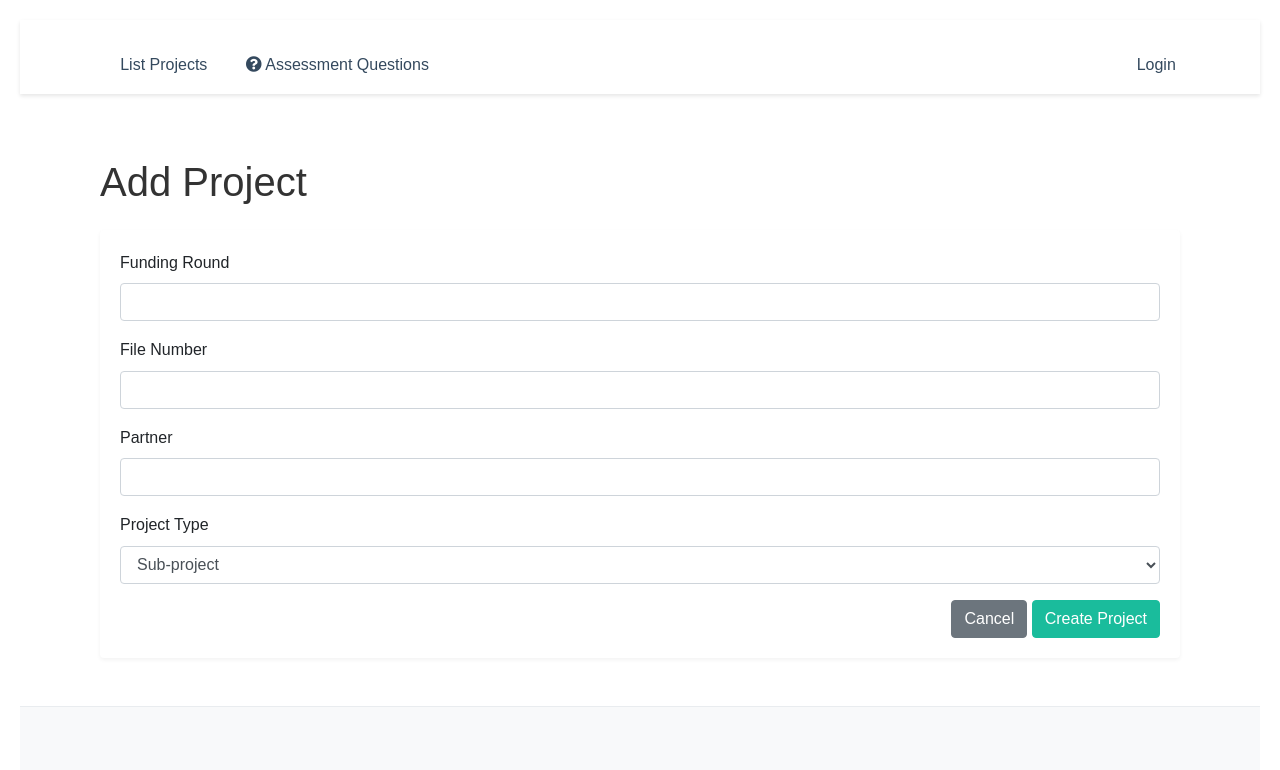
After one commit to patterson-s/siemens, a Python web app: template app/templates/main/add_project.html in a window 1280 px wide. The commit adds this page. Shown: the top 770 px of the page. Run offline with Jinja, Linux system fonts and the light colour scheme; the template is opened without the code that fills it, so the values that code supplies are empty; some libraries are stand-ins or nearby versions.

Commit message:
add sub projects

```diff
--- a/app/models/models.py
+++ b/app/models/models.py
@@ -119,6 +119,8 @@ class Project(db.Model):
     countries_covered = db.Column(db.String(255))
     integrity_partner_name = db.Column(db.String(255))
     partner_type = db.Column(db.String(50))
+    project_type = db.Column(db.String(50), nullable=False, server_default='sub-project', default='sub-project')
+    parent_project = db.Column(db.Integer, db.ForeignKey('univ_projects.id'), nullable=True)
     project_partners = db.Column(db.Text)
     wb_or_eib = db.Column(db.String(50))
     key_project_objectives = db.Column(db.Text)
--- /dev/null
+++ b/app/templates/main/add_project.html
@@ -0,0 +1,44 @@
+{% extends "base.html" %}
+
+{% block content %}
+<div class="container-fluid">
+    <h1 class="my-4">Add Project</h1>
+
+    <div class="card">
+        <div class="card-body">
+            <form method="POST" action="{{ url_for('main.add_project') }}">
+                <input type="hidden" name="csrf_token" value="{{ csrf_token }}">
+
+                <div class="form-group">
+                    <label for="name_of_round">Funding Round</label>
+                    <input type="number" class="form-control" id="name_of_round" name="name_of_round" step="1" min="1" required>
+                </div>
+
+                <div class="form-group">
+                    <label for="file_number_db">File Number</label>
+                    <input type="number" class="form-control" id="file_number_db" name="file_number_db" step="0.1" min="0">
+                </div>
+
+                <div class="form-group">
+                    <label for="integrity_partner_name">Partner</label>
+                    <input type="text" class="form-control" id="integrity_partner_name" name="integrity_partner_name" required>
+                </div>
+
+                <div class="form-group">
+                    <label for="project_type">Project Type</label>
+                    <select class="form-control" id="project_type" name="project_type">
+                        <option value="overarching project">Overarching project</option>
+                        <option value="project">Project</option>
+                        <option value="sub-project" selected>Sub-project</option>
+                    </select>
+                </div>
+
+                <div class="text-right">
+                    <a href="{{ url_for('main.projects') }}" class="btn btn-secondary">Cancel</a>
+                    <button type="submit" class="btn btn-primary">Create Project</button>
+                </div>
+            </form>
+        </div>
+    </div>
+</div>
+{% endblock %}
--- a/app/templates/main/projects.html
+++ b/app/templates/main/projects.html
@@ -108,7 +108,7 @@
                                 </td>
                                 <td class="text-right">
                                     <a href="{{ url_for('main.project_details', project_id=project.id) }}"
-                                       class="btn btn-sm btn-outline-primary">View Project</a>
+                                       class="btn btn-sm btn-outline-primary">View {{ (project.project_type or 'project')|replace('-', ' ')|title }}</a>
                                 </td>
                             </tr>
                         {% else %}
```
Also changed, not shown: app/main/routes.py (+38 -3 lines), app/templates/main/project_details.html (+43 -0 lines).
